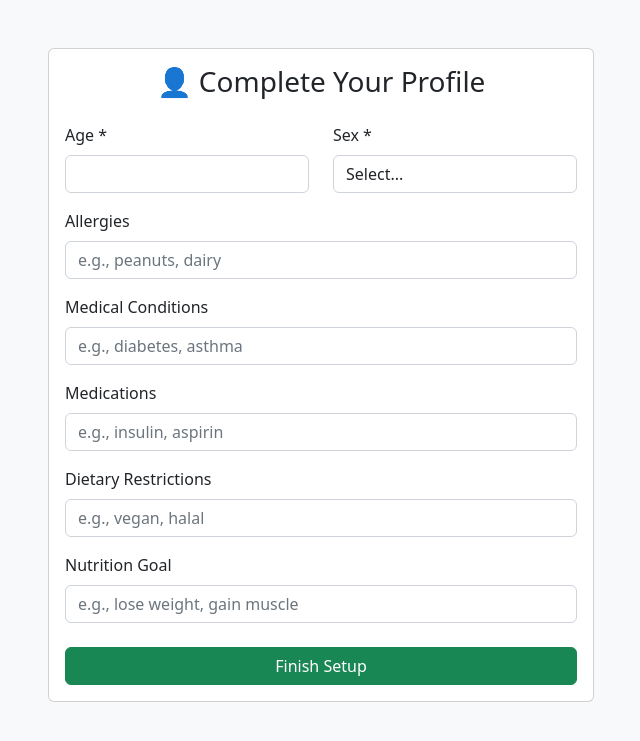
After one commit to anisha1045/pantry-pal-project, a Flask app: page /one_time_setup in a window 1280 px wide. The commit adds this page. Shown: the top 741 px of the page, without its empty margins (319-959 px from the left). Run offline with Flask 3, Linux system fonts and the light colour scheme; the visitor is signed in with stand-in values (Sample User, id 1).

Commit message:
working on workflow to sign up user THEN set up profile, not workign yet

```diff
--- a/app.py
+++ b/app.py
@@ -76,44 +76,44 @@ def check_user(username):
     return {'exists': user_exists}
 
 
-@app.route('/one_time_setup', methods=['POST'])
-def one_time_setup():
+# @app.route('/one_time_setup', methods=['POST'])
+# def one_time_setup():
 
-    data = request.get_json()
-    username = data.get('username')
-    sex = data.get('sex')
-    age = data.get('age')
-    allergies = data.get('allergies')
-    conditions = data.get('conditions')
-    medications = data.get('medications')
-    restrictions = data.get('restrictions')
-    nutri_goal = data.get('nutri_goal')
+#     data = request.get_json()
+#     username = data.get('username')
+#     sex = data.get('sex')
+#     age = data.get('age')
+#     allergies = data.get('allergies')
+#     conditions = data.get('conditions')
+#     medications = data.get('medications')
+#     restrictions = data.get('restrictions')
+#     nutri_goal = data.get('nutri_goal')
 
-    #add user to USER database
-    db.add_new_user(conn, username, sex, age, allergies, conditions, medications, restrictions, nutri_goal)
+#     #add user to USER database
+#     db.add_new_user(conn, username, sex, age, allergies, conditions, medications, restrictions, nutri_goal)
 
-    # add their daily requirments to daily_requirments database
-    user_info = db.get_user_info(conn, username)
-    user_id = user_info.pop('user_id')
-    user_info.pop('username')
-    user_info.pop('restrictions')
-    # reqs = get_daily_requirement(user_info)
-    # TODO: PUT THIS BACK
-    daily_reqs = {'calories': 2300, 'protein': 34, 'fat': 44, 'carbs': 130, 'fiber': 15, 'vitamin_a': 600, 'vitamin_c': 45, 'vitamin_d': 600, 'vitamin_e': 11, 'vitamin_k': 55, 'vitamin_b6': 1.2, 'vitamin_b12': 2.4, 'iron': 8, 'calcium': 1300, 'magnesium': 240, 'zinc': 11, 'potassium': 4500, 'sodium': 1500, 'phosphorus': 1250}
-    adjustments = {}
-    # real_dict = ast.literal_eval(reqs)
-    # print(real_dict)
-    # daily_reqs = real_dict['daily_requirements']
-    # adjustments = real_dict['adjustments']
+#     # add their daily requirments to daily_requirments database
+#     user_info = db.get_user_info(conn, username)
+#     user_id = user_info.pop('user_id')
+#     user_info.pop('username')
+#     user_info.pop('restrictions')
+#     # reqs = get_daily_requirement(user_info)
+#     # TODO: PUT THIS BACK
+#     daily_reqs = {'calories': 2300, 'protein': 34, 'fat': 44, 'carbs': 130, 'fiber': 15, 'vitamin_a': 600, 'vitamin_c': 45, 'vitamin_d': 600, 'vitamin_e': 11, 'vitamin_k': 55, 'vitamin_b6': 1.2, 'vitamin_b12': 2.4, 'iron': 8, 'calcium': 1300, 'magnesium': 240, 'zinc': 11, 'potassium': 4500, 'sodium': 1500, 'phosphorus': 1250}
+#     adjustments = {}
+#     # real_dict = ast.literal_eval(reqs)
+#     # print(real_dict)
+#     # daily_reqs = real_dict['daily_requirements']
+#     # adjustments = real_dict['adjustments']
 
-    print("Daily Requirements:", daily_reqs)
-    print("Adjustments:", adjustments)
+#     print("Daily Requirements:", daily_reqs)
+#     print("Adjustments:", adjustments)
 
-    db.save_daily_reqs(conn, user_id, daily_reqs)
-    session['username'] = username
-    # return username, adjustments
-    return jsonify({'success': True})
-    # return render_template('signup.html')
+#     db.save_daily_reqs(conn, user_id, daily_reqs)
+#     session['username'] = username
+#     # return username, adjustments
+#     return jsonify({'success': True})
+#     # return render_template('signup.html')
 
 # get nutritional info for a given meal
 def nutrition(eaten):
@@ -292,54 +292,112 @@ def index():
     return render_template('index.html')
 
 
+# @app.route('/signup', methods=['GET', 'POST'])
+# def signup():
+#     if request.method == 'POST':
+#         data = request.get_json()
+
+#         try:
+#             # Basic validation
+#             username = data.get('username', '').strip()
+#             sex = data.get('sex', '').strip()
+#             age = data.get('age', '').strip()
+
+#             if not validate_name(username):
+#                 return jsonify({'success': False, 'error': 'Invalid username'})
+
+#             if db.user_in_db(conn, username):
+#                 return jsonify({'success': False, 'error': 'Username already exists'})
+
+#             if not sex_validation(sex):
+#                 return jsonify({'success': False, 'error': 'Sex must be M or F'})
+
+#             if not age_validation(age):
+#                 return jsonify({'success': False, 'error': 'Age must be a number'})
+
+#             # Create user
+#             db.add_new_user(conn,
+#                             username,
+#                             sex.upper(),
+#                             age,
+#                             data.get('allergies', ''),
+#                             data.get('conditions', ''),
+#                             data.get('medications', ''),
+#                             data.get('restrictions', ''),
+#                             data.get('nutri_goal', ''))
+
+#             # Generate daily requirements
+#             user_info = db.get_user_info(conn, username)
+#             user_id = user_info['user_id']
+#             reqs = get_daily_requirement(user_info)
+#             real_dict = ast.literal_eval(reqs)
+#             db.save_daily_reqs(conn, user_id, real_dict)
+
+#             session['username'] = username
+#             return jsonify({'success': True})
+
+#         except Exception as e:
+#             return jsonify({'success': False, 'error': str(e)})
+
+#     return render_template('signup.html')
+
+
 @app.route('/signup', methods=['GET', 'POST'])
 def signup():
     if request.method == 'POST':
         data = request.get_json()
 
+        username = data.get('username', '').strip()
+        password = data.get('password', '').strip()
+
+        if not validate_name(username):
+            return jsonify({'success': False, 'error': 'Invalid username'})
+
+        if db.user_in_db(conn, username):
+            return jsonify({'success': False, 'error': 'Username already exists'})
+
+        # Add user with empty/default values for profile fields
+        db.add_new_user(conn, username, '', '', '', '', '', '', '')
+
+        # Save session
+        session['username'] = username
+        return jsonify({'success': True, 'redirect': '/one_time_setup'})
+
+    return render_template('signup.html')
+
+
+@app.route('/one_time_setup', methods=['GET', 'POST'])
+def one_time_setup():
+    if 'username' not in session:
+        return redirect(url_for('signup'))
+
+    if request.method == 'POST':
+        data = request.get_json()
+        username = session['username']
+
         try:
-            # Basic validation
-            username = data.get('username', '').strip()
-            sex = data.get('sex', '').strip()
-            age = data.get('age', '').strip()
+            db.update_user_profile(
+                conn,
+                username,
+                sex=data.get('sex'),
+                age=data.get('age'),
+                allergies=data.get('allergies', ''),
+                conditions=data.get('conditions', ''),
+                medications=data.get('medications', ''),
+                restrictions=data.get('restrictions', ''),
+                nutri_goal=data.get('nutri_goal', '')
+            )
 
-            if not validate_name(username):
-                return jsonify({'success': False, 'error': 'Invalid username'})
-
-            if db.user_in_db(conn, username):
-                return jsonify({'success': False, 'error': 'Username already exists'})
-
-            if not sex_validation(sex):
-                return jsonify({'success': False, 'error': 'Sex must be M or F'})
-
-            if not age_validation(age):
-                return jsonify({'success': False, 'error': 'Age must be a number'})
-
-            # Create user
-            db.add_new_user(conn,
-                            username,
-                            sex.upper(),
-                            age,
-                            data.get('allergies', ''),
-                            data.get('conditions', ''),
-                            data.get('medications', ''),
-                            data.get('restrictions', ''),
-                            data.get('nutri_goal', ''))
-
-            # Generate daily requirements
             user_info = db.get_user_info(conn, username)
             user_id = user_info['user_id']
             reqs = get_daily_requirement(user_info)
-            real_dict = ast.literal_eval(reqs)
-            db.save_daily_reqs(conn, user_id, real_dict)
+            db.save_daily_reqs(conn, user_id, ast.literal_eval(reqs))
 
-            session['username'] = username
             return jsonify({'success': True})
-
         except Exception as e:
             return jsonify({'success': False, 'error': str(e)})
 
-    return render_template('signup.html')
+    return render_template('one_time_setup.html')
 
 
 @app.route('/login', methods=['GET', 'POST'])
@@ -371,18 +429,15 @@ def camera():
         return redirect(url_for('login'))
     return render_template('camera.html')
 
-# Debug route to check templates
-
 
 @app.route('/test-templates')
 def test_templates():
-    import os
     template_dir = os.path.join(app.root_path, 'templates')
     files = os.listdir(template_dir)
     return f"Template directory: {template_dir}<br>Files: {files}"
 
+
 # API ENDPOINTS
-
 
 @app.route('/api/log_meal', methods=['POST'])
 def log_meal():
@@ -512,8 +567,6 @@ def identify_food():
 
     return jsonify(predicted_concepts=filtered_concepts)
 
-
-
 @app.route('/logout')
 def logout():
     session.clear()
--- a/auth.py
+++ b/auth.py
@@ -41,7 +41,9 @@ def callback():
         if user_in_db(conn, email):
             return redirect(url_for("dashboard"))
         else:
-            return redirect(url_for("signup"))  # or one_time_setup
+            # Store the email in session
+            session['username'] = email
+            return redirect(url_for("one_time_setup_form"))
 
     except Exception as e:
         return f"Google OAuth failed: {str(e)}", 500
--- /dev/null
+++ b/templates/one_time_setup.html
@@ -0,0 +1,104 @@
+<!DOCTYPE html>
+<html lang="en">
+<head>
+    <meta charset="UTF-8">
+    <meta name="viewport" content="width=device-width, initial-scale=1.0">
+    <title>Complete Your Profile - Pantry Pal</title>
+    <link href="https://cdn.jsdelivr.net/npm/bootstrap@5.2.3/dist/css/bootstrap.min.css" rel="stylesheet">
+</head>
+<body class="bg-light">
+    <div class="container">
+        <div class="row justify-content-center">
+            <div class="col-md-8 col-lg-6">
+                <div class="card mt-5">
+                    <div class="card-body">
+                        <h3 class="card-title text-center mb-4">👤 Complete Your Profile</h3>
+
+                        <form id="setupForm">
+                            <div class="row">
+                                <div class="col-md-6 mb-3">
+                                    <label for="age" class="form-label">Age *</label>
+                                    <input type="number" class="form-control" id="age" required>
+                                </div>
+                                <div class="col-md-6 mb-3">
+                                    <label for="sex" class="form-label">Sex *</label>
+                                    <select class="form-control" id="sex" required>
+                                        <option value="">Select...</option>
+                                        <option value="M">Male</option>
+                                        <option value="F">Female</option>
+                                    </select>
+                                </div>
+                            </div>
+
+                            <div class="mb-3">
+                                <label for="allergies" class="form-label">Allergies</label>
+                                <input type="text" class="form-control" id="allergies" placeholder="e.g., peanuts, dairy">
+                            </div>
+
+                            <div class="mb-3">
+                                <label for="conditions" class="form-label">Medical Conditions</label>
+                                <input type="text" class="form-control" id="conditions" placeholder="e.g., diabetes, asthma">
+                            </div>
+
+                            <div class="mb-3">
+                                <label for="medications" class="form-label">Medications</label>
+                                <input type="text" class="form-control" id="medications" placeholder="e.g., insulin, aspirin">
+                            </div>
+
+                            <div class="mb-3">
+                                <label for="restrictions" class="form-label">Dietary Restrictions</label>
+                                <input type="text" class="form-control" id="restrictions" placeholder="e.g., vegan, halal">
+                            </div>
+
+                            <div class="mb-4">
+                                <label for="nutri_goal" class="form-label">Nutrition Goal</label>
+                                <input type="text" class="form-control" id="nutri_goal" placeholder="e.g., lose weight, gain muscle">
+                            </div>
+
+                            <button type="button" class="btn btn-success w-100" onclick="submitProfile()">Finish Setup</button>
+                        </form>
+                    </div>
+                </div>
+            </div>
+        </div>
+    </div>
+
+    <!-- Scripts -->
+    <script>
+        async function submitProfile() {
+            const formData = {
+                age: document.getElementById('age').value.trim(),
+                sex: document.getElementById('sex').value,
+                allergies: document.getElementById('allergies').value.trim(),
+                conditions: document.getElementById('conditions').value.trim(),
+                medications: document.getElementById('medications').value.trim(),
+                restrictions: document.getElementById('restrictions').value.trim(),
+                nutri_goal: document.getElementById('nutri_goal').value.trim()
+            };
+
+            if (!formData.age || !formData.sex) {
+                alert('Please fill in all required fields (marked with *)');
+                return;
+            }
+
+            try {
+                const response = await fetch('/one_time_setup', {
+                    method: 'POST',
+                    headers: { 'Content-Type': 'application/json' },
+                    body: JSON.stringify(formData)
+                });
+
+                const result = await response.json();
+                if (result.success) {
+                    alert('Profile completed!');
+                    window.location.href = '/dashboard';
+                } else {
+                    alert('Error: ' + result.error);
+                }
+            } catch (error) {
+                alert('Error: ' + error.message);
+            }
+        }
+    </script>
+</body>
+</html>
```
Also changed, not shown: db.py (+9 -0 lines), templates/signup.html (+90 -3 lines).
